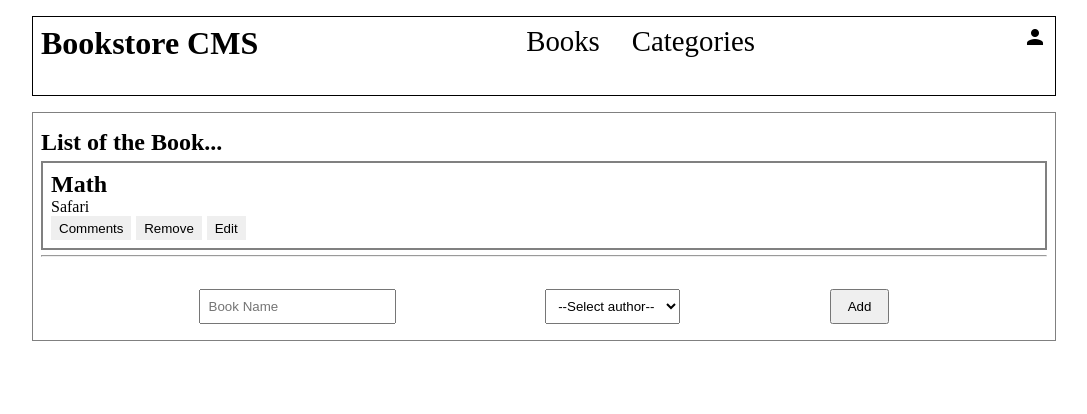
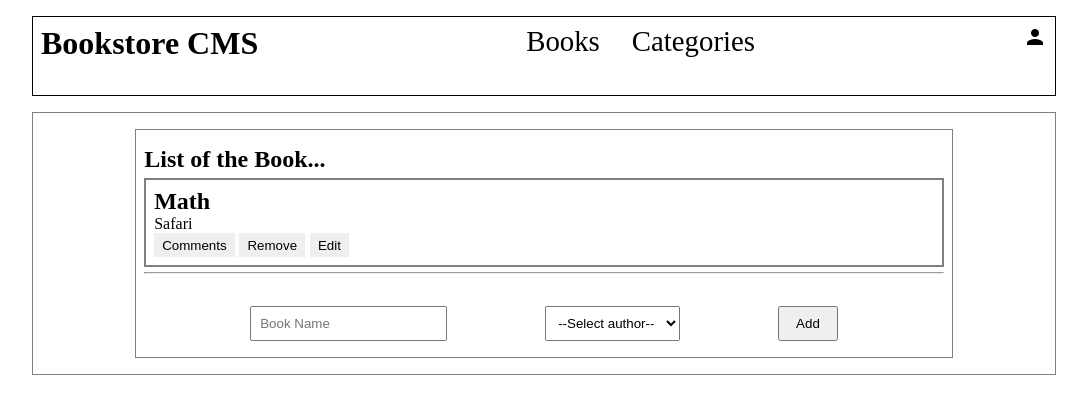
Before and after one commit to Ali-0111/BookStore, a React (Create React App) app: page / in a window 1280 px wide. Shown: the top 414 px of the page, without its empty margins (96-1183 px from the left). Built offline with nearby package versions, Linux system fonts and the light colour scheme.

Commit message:
Routes Configuration

```diff
--- a/src/App.js
+++ b/src/App.js
@@ -1,25 +1,15 @@
-import React, { useState } from 'react';
-import { Routes, Route } from 'react-router-dom';
+import React from 'react';
+import Header from './components/Header';
+import AppRoutes from './components/Routing/RoutesConfig';
 import './app.css';
-import Header from './components/Header';
-import Category from './components/Category';
-import BookWrapper from './components/Books/BookWrapper';
 
 function App() {
-  const [collection, setCollection] = useState([{ name: 'Math', author: 'Safari' }]);
   return (
     <>
-      <Routes>
-        <Route path="/" element={<Header />}>
-          <Route
-            index
-            element={
-              <BookWrapper collection={collection} setCollection={setCollection} />
-              }
-          />
-          <Route path="categories" element={<Category />} />
-        </Route>
-      </Routes>
+      <Header />
+      <main>
+        <AppRoutes />
+      </main>
     </>
   );
 }
--- a/src/components/Books/BookWrapper.js
+++ b/src/components/Books/BookWrapper.js
@@ -1,9 +1,10 @@
-import React from 'react';
-import PropTypes from 'prop-types';
+import React, { useState } from 'react';
 import AddBook from './AddBook';
 import BookList from './BookList';
 
-const BookWrapper = ({ collection, setCollection }) => {
+const BookWrapper = () => {
+  const [collection, setCollection] = useState([{ name: 'Math', author: 'Safari' }]);
+
   const update = (bookName, authorName) => {
     setCollection([...collection,
       { name: bookName, author: authorName }]);
@@ -21,11 +22,5 @@ const BookWrapper = ({ collection, setCollection }) => {
     </main>
   );
 };
-BookWrapper.propTypes = {
-  collection: PropTypes.arrayOf(PropTypes.shape({
-    author: PropTypes.string.isRequired,
-    name: PropTypes.string.isRequired,
-  })).isRequired,
-  setCollection: PropTypes.func.isRequired,
-};
+
 export default BookWrapper;
--- /dev/null
+++ b/src/components/Routing/RoutesConfig.jsx
@@ -0,0 +1,20 @@
+import { useRoutes } from 'react-router-dom';
+import BookWrapper from '../Books/BookWrapper';
+import Category from '../Category';
+
+export default function AppRoutes() {
+  const elements = [
+    {
+      path: '/',
+      element: <BookWrapper />,
+      children: [],
+    },
+    {
+      path: '/categories',
+      element: <Category />,
+      children: [],
+    },
+  ];
+  const appRoutes = useRoutes(elements);
+  return appRoutes;
+}
--- a/src/index.js
+++ b/src/index.js
@@ -1,13 +1,13 @@
 import React from 'react';
 import ReactDOM from 'react-dom/client';
-import { BrowserRouter as Router } from 'react-router-dom';
+import { BrowserRouter } from 'react-router-dom';
 import App from './App';
 
 const root = ReactDOM.createRoot(document.getElementById('root'));
 root.render(
   <React.StrictMode>
-    <Router>
+    <BrowserRouter>
       <App />
-    </Router>
+    </BrowserRouter>
   </React.StrictMode>,
 );
```
